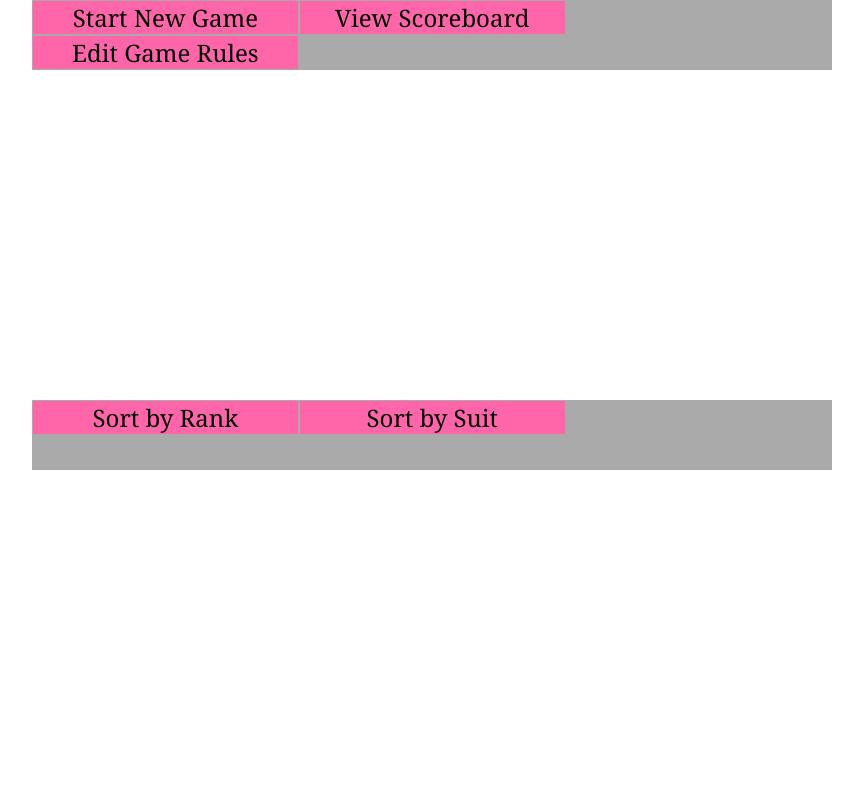
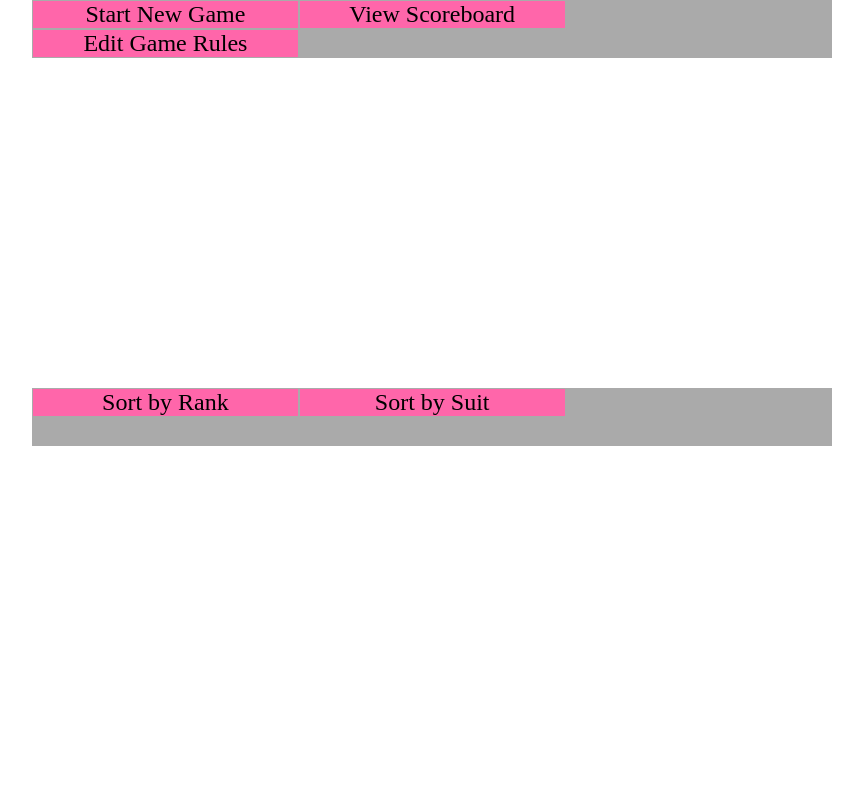
Before and after one commit to pfysches-boop/sevens, a website: page index.html in a window 1280 px wide. Shown: the whole page, without its empty margins (208-1071 px from the left). Drawn offline with nearby package versions, Linux system fonts and the light colour scheme; no server answers.

Commit message:
Update index.html

```diff
--- a/index.html
+++ b/index.html
@@ -8,7 +8,7 @@
       padding: 0px;
       margin: 0px;
       font-size: 5vh;
-      font-family: Georgia, 'Times New Roman', Times, serif;
+      font-family: Georgia Pro, 'Times New Roman', Times, serif;
     }
 
     button {
```
